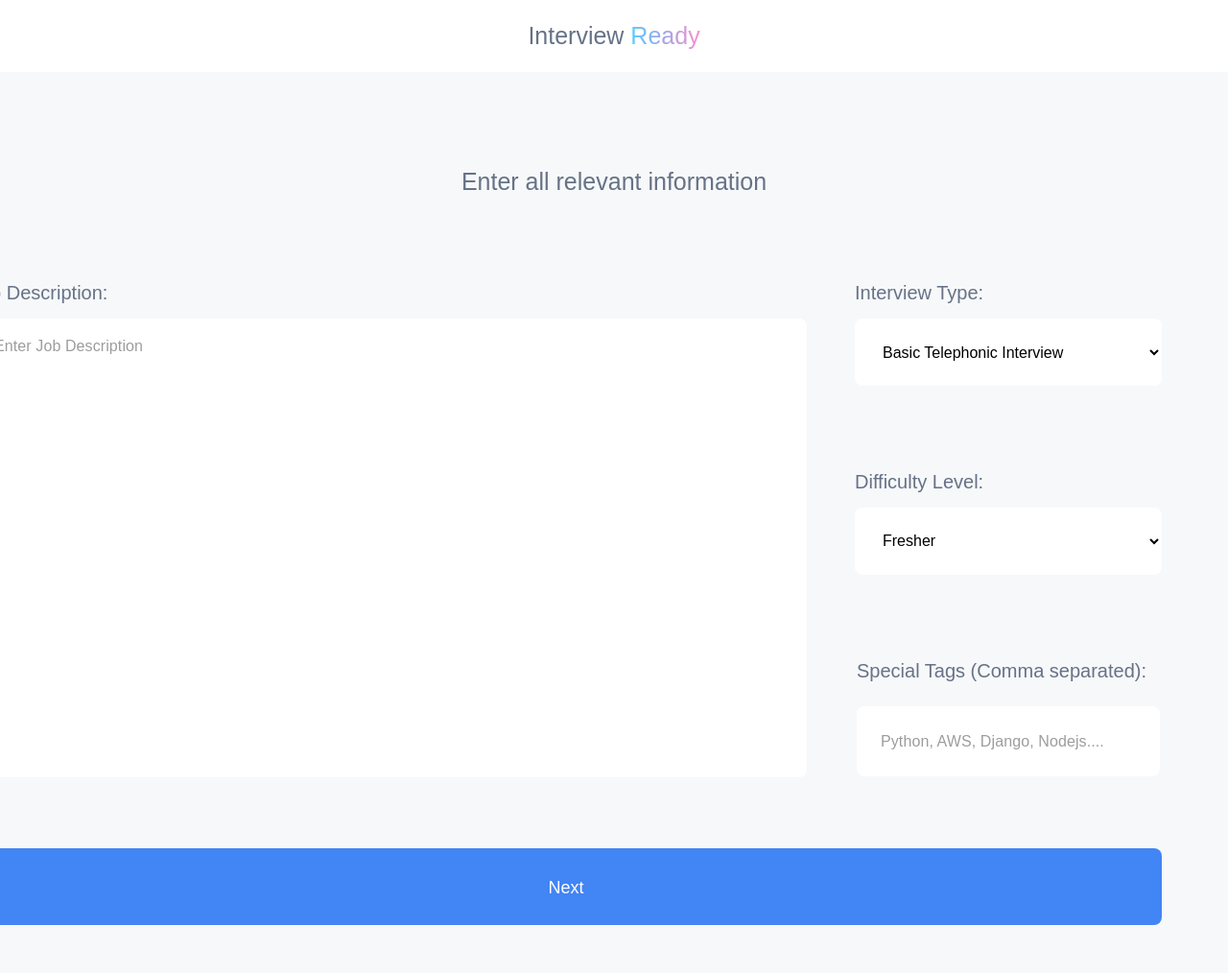
After one commit to jayantkhanna1/InterviewReady, a Django app: template templates/interview_info.html in a window 1280 px wide. The commit adds this page. Shown: the whole page at 96% size. Run offline with Django 4.2, Linux system fonts and the light colour scheme; the template is opened without the code that fills it, so the values that code supplies are empty.

Commit message:
made 2 pages out of 3 now working on 3rd

```diff
--- a/interview_ready_app/urls.py
+++ b/interview_ready_app/urls.py
@@ -6,6 +6,9 @@ from django.conf.urls.static import static
 
 urlpatterns = [
     path('',views.index,name='index'),
+    path('saveChatGptKey',views.saveChatGptKey,name='saveChatGptKey'),
+    path('interview_info',views.interview_info,name='interview_info'),
+    path('home',views.index,name='home'),
 ]
 
 urlpatterns += static(settings.STATIC_URL, document_root=settings.STATIC_ROOT)
--- a/static/css/index.css
+++ b/static/css/index.css
@@ -1,3 +1,95 @@
 *{
-    background-color: red;
+    padding: 0;
+    margin: 0;
 }
+body{
+    background-color: #F7F8FA;
+}
+#header{
+    height: 75px;
+    background-color: white;
+    display: flex;
+    justify-content: center;
+    align-items: center;
+}
+.logo_color{
+    background: linear-gradient(90deg, #57CDFD 0%, #9CA7EB 45.83%, #FC8ECB 100%);
+    background-clip: text;
+    -webkit-background-clip: text;
+    -webkit-text-fill-color: transparent;
+}
+#header p {
+    font-size: 25px;
+    user-select: none;
+    color: #667286;
+    font-family: 'Sans Serif', sans-serif;
+    font-weight: 500;
+}
+#main_body_heading{
+    font-size: 60px;
+    margin-bottom: 30px;
+    user-select: none;
+    color: #667286;
+    font-family: 'Sans Serif', sans-serif;
+    font-weight: 500;
+}
+#main_body{
+    width: 100%;
+    align-items: center;
+    display: flex;
+    justify-content: center;
+    margin-top: 150px;
+    flex-direction: column;
+}
+#central_text{
+    font-family: 'Sans Serif', sans-serif;
+    font-size: 20px;
+    color: #555e6d;
+    text-align: center;
+    margin-bottom: 30px;
+    font-weight: 100;
+    line-height: 1.7;
+    letter-spacing: 0.1px;
+}
+#chatGptKey{
+    width: 701px;
+    margin-left: -89px;
+    margin-top: 25px;
+    border: none;
+    outline: none;
+    padding: 23px 25px;
+    border-radius: 7px 0 0 7px;
+    font-family: 'Sans Serif', sans-serif;
+    font-size: 18px;
+    color: #555e6d;
+    margin-bottom: 30px;
+    font-weight: 100;
+    line-height: 1.7;
+    letter-spacing: 0.1px;
+}
+#chatGptKey:focus{
+    box-shadow: 0px 0px 0px 2px #57CDFD;
+}
+#chatGptKey::placeholder{
+    font-family: 'Sans Serif', sans-serif;
+    font-size: 18px;
+    color: #9d9d9d;
+    margin-bottom: 30px;
+    font-weight: 100;
+    line-height: 1.7;
+    letter-spacing: 0.1px;
+}
+#chatgpt_submit {
+    border: none;
+    cursor: pointer;
+    outline: none;
+    height: 80px;
+    padding: 31px 51px;
+    border-radius: 0 7px 7px 0;
+    font-family: 'Sans Serif', sans-serif;
+    font-size: 18px;
+    background-color: #4285f4;
+    color: white;
+    margin-left: -3px;
+    margin-top: -40px;
+}
--- /dev/null
+++ b/static/css/information.css
@@ -0,0 +1,143 @@
+#information_form{
+    display: flex;
+    flex-direction: column;
+    align-items: center;
+    justify-content: center;
+    margin-top: 100px;
+}
+#information_form p{
+    font-size: 25px;
+    user-select: none;
+    color: #667286;
+    font-family: 'Sans Serif', sans-serif;
+    font-weight: 500;
+}
+#form_inner{
+    display: flex;
+    margin-top: 90px;
+    justify-content: center;
+    align-items: space-between;
+    width: 100%;
+}
+.info_heading{
+    font-size: 20px !important;
+}
+textarea{
+    padding: 15px 25px;
+    height: 448px;
+    width: 822px;
+    outline: none;
+    border: none;
+    resize: none;
+    font-family: 'Sans Serif', sans-serif;
+    font-size: 16px;
+    color: #555e6d;
+    margin-bottom: 30px;
+    font-weight: 100;
+    line-height: 1.7;
+    letter-spacing: 0.1px;
+    border-radius: 8px;
+}
+#job_description{
+    margin-right: 50px;
+    margin-left: -100px;
+}
+#job_description p{
+    margin-bottom: 15px;
+}
+textarea::placeholder{
+    font-family: 'Sans Serif', sans-serif;
+    font-size: 16px;
+    color: #9d9d9d;
+    margin-bottom: 30px;
+    font-weight: 100;
+    line-height: 1.7;
+    letter-spacing: 0.1px;
+}
+textarea:focus{
+    box-shadow: 0px 0px 0px 2px #93e1ff;
+}
+select{
+    padding: 15px 25px;
+    outline: none;
+    border: none;
+    border-radius: 8px;
+    width: 320px;
+    height: 70px;
+    margin-top: 15px;
+    font-size: 16px;
+    background-color: white;
+}
+select:focus{
+    box-shadow: 0px 0px 0px 2px #93e1ff;
+}
+#right_info{
+    display: flex;
+    flex-direction: column;
+    justify-content: space-between;
+    align-items: center;
+    height: 545px;
+}
+#special_tags{
+    width: 266px;
+    margin-top: 25px;
+    border: none;
+    outline: none;
+    padding: 23px 25px;
+    border-radius: 8px;
+    font-family: 'Sans Serif', sans-serif;
+    font-size: 16px;
+    color: #555e6d;
+    margin-bottom: 30px;
+    font-weight: 100;
+    line-height: 1.7;
+    letter-spacing: 0.1px;
+}
+#special_tags:focus{
+    box-shadow: 0px 0px 0px 2px #57CDFD;
+}
+#special_tags::placeholder{
+    font-family: 'Sans Serif', sans-serif;
+    font-size: 16px;
+    color: #9d9d9d;
+    margin-bottom: 30px;
+    font-weight: 100;
+    line-height: 1.7;
+    letter-spacing: 0.1px;
+}
+#submit_interview_info{
+    border: none;
+    cursor: pointer;
+    outline: none;
+    height: 80px;
+    padding: 31px 51px;
+    border-radius: 8px;
+    font-family: 'Sans Serif', sans-serif;
+    font-size: 18px;
+    background-color: #4285f4;
+    color: white;
+    width: 1242px;
+    margin-left: -100px;
+    margin-top: 40px;
+    margin-bottom: 50px;
+}
+
+/* width */
+body::-webkit-scrollbar {
+    width: 8px;
+    background-color: transparent;
+  }
+
+  /* Track */
+body::-webkit-scrollbar-track {
+border-radius: 10px;
+background-color: transparent;
+}
+
+body::-webkit-scrollbar-thumb {
+background: rgb(219, 219, 219);
+border-radius: 10px;
+}
+body{
+    overflow:auto;
+}
--- /dev/null
+++ b/templates/interview_info.html
@@ -0,0 +1,57 @@
+{% load static %}
+<!DOCTYPE html>
+<html lang="en">
+<head>
+    <!-- Meta Tags -->
+    <meta charset="UTF-8">
+    <meta name="viewport" content="width=device-width, initial-scale=1.0">
+
+    <!-- Title -->
+    <title>InterviewReady</title>
+
+    <!-- Links -->
+    <link rel="stylesheet" href="{% static 'css/index.css' %}">
+    <link rel="stylesheet" href="{% static 'css/information.css' %}">
+    <link rel = "icon" href =  "{% static 'images/logo.png' %}" type = "image/x-icon">
+</head>
+<body>
+    <section id="header">
+        <p>Interview <span class="logo_color">Ready</span></p>
+    </section>
+    <section id="information_form">
+        <p>Enter all relevant information</p>
+        <form action="interview_information" method="POST" enctype="multipart/form-data" id="form">
+            {% csrf_token %}
+            <div id="form_inner">
+                <div id="job_description">
+                    <p class="info_heading">Job Description:</p>
+                    <textarea name="job_description" id="job_description_textarea" cols="30" rows="10" placeholder="Enter Job Description" required></textarea>
+                </div>
+                <div id="right_info">
+                    <div class="container_of_select">
+                        <p class="info_heading">Interview Type:</p>
+                        <select name="interview_type" id="interview_type" required>
+                            <option value="basic">Basic Telephonic Interview</option>
+                            <option value="technical">Technical Interview</option>
+                            <option value="hr">Hr/Behavioural Interview</option>
+                        </select>
+                    </div>
+                    <div class="container_of_select">
+                        <p class="info_heading">Difficulty Level:</p>
+                        <select name="difficulty" id="difficulty" required>
+                            <option value="easy">Fresher</option>
+                            <option value="medium">Intermediate</option>
+                            <option value="hard">Expert</option>
+                        </select>
+                    </div>
+                    <div class="container_of_select">
+                        <p class="info_heading">Special Tags (Comma separated):</p>
+                        <input id="special_tags" name="special_tags" type="text" placeholder="Python, AWS, Django, Nodejs....">
+                    </div>
+                </div>
+            </div>
+            <input type="submit" value="Next" id="submit_interview_info">
+        </form>
+    </section>
+</body>
+</html>
```
Also changed, not shown: interview_ready_app/views.py (+14 -1 lines), templates/index.html (+24 -3 lines), static/images/logo.png (added).
